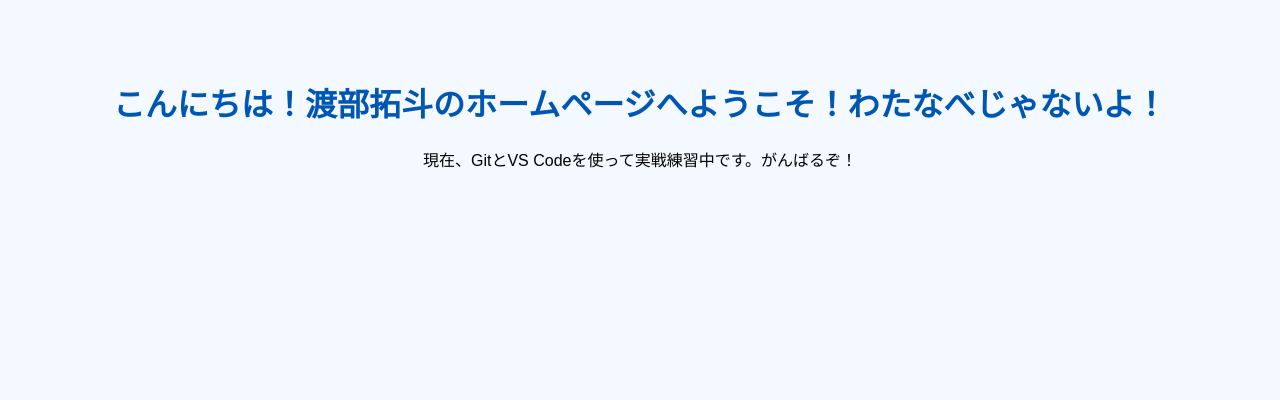
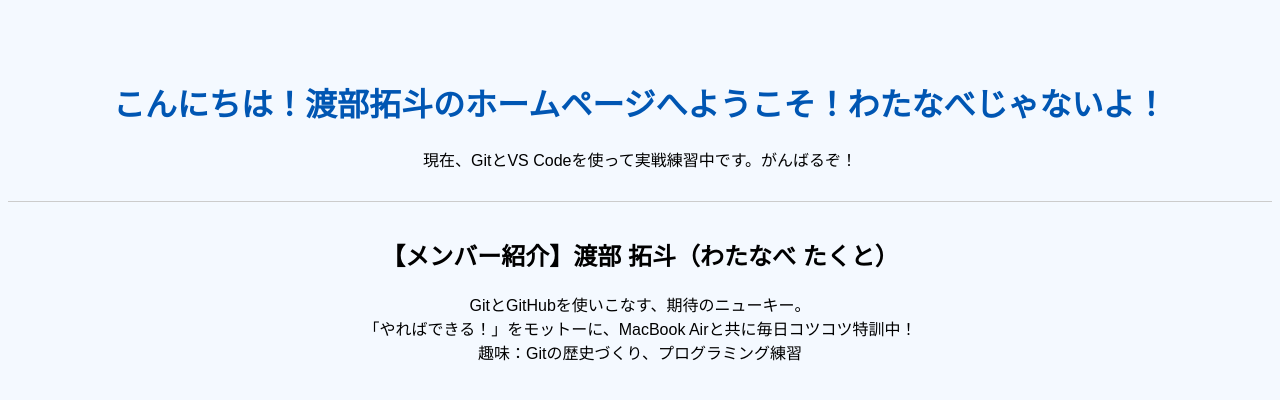
Before and after one commit to takutoelan-blip/my-website, a plain HTML site: page index.html in a window 1280 px wide. Drawn offline with Linux system fonts and the light colour scheme.

Commit message:
メンバー紹介欄を追加 #1

```diff
--- a/index.html
+++ b/index.html
@@ -9,5 +9,14 @@
 <body>
     <h1>こんにちは！渡部拓斗のホームページへようこそ！わたなべじゃないよ！</h1>
     <p>現在、GitとVS Codeを使って実戦練習中です。がんばるぞ！</p>
+        <!-- 👇 ここから自己紹介（メンバー紹介）を追加 -->
+    <div class="member-info" style="margin-top: 30px; border-top: 1px solid #ccc; padding-top: 15px;">
+        <h2>【メンバー紹介】渡部 拓斗（わたなべ たくと）</h2>
+        <p>
+            GitとGitHubを使いこなす、期待のニューキー。<br>
+            「やればできる！」をモットーに、MacBook Airと共に毎日コツコツ特訓中！<br>
+            趣味：Gitの歴史づくり、プログラミング練習<br>
+        </p>
+    </div>
 </body>
 </html>
```
